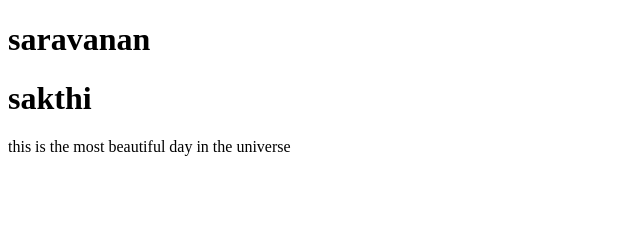
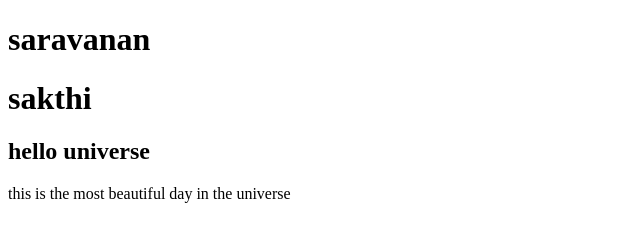
Before and after one commit to saravanan2p/hawaii, a plain HTML site: page index.html in a window 1280 px wide. Shown: the whole page, without its empty margins (0-640 px from the left). Drawn offline with Linux system fonts and the light colour scheme.

Commit message:
add second commit

```diff
--- a/index.html
+++ b/index.html
@@ -8,6 +8,8 @@
 <body>
     <h1>saravanan</h1>
     <h1>sakthi</h1>
+    <h2>hello universe</h2>
+
     <p> this is the most beautiful day in the universe</p>
 </body>
 </html>
```
